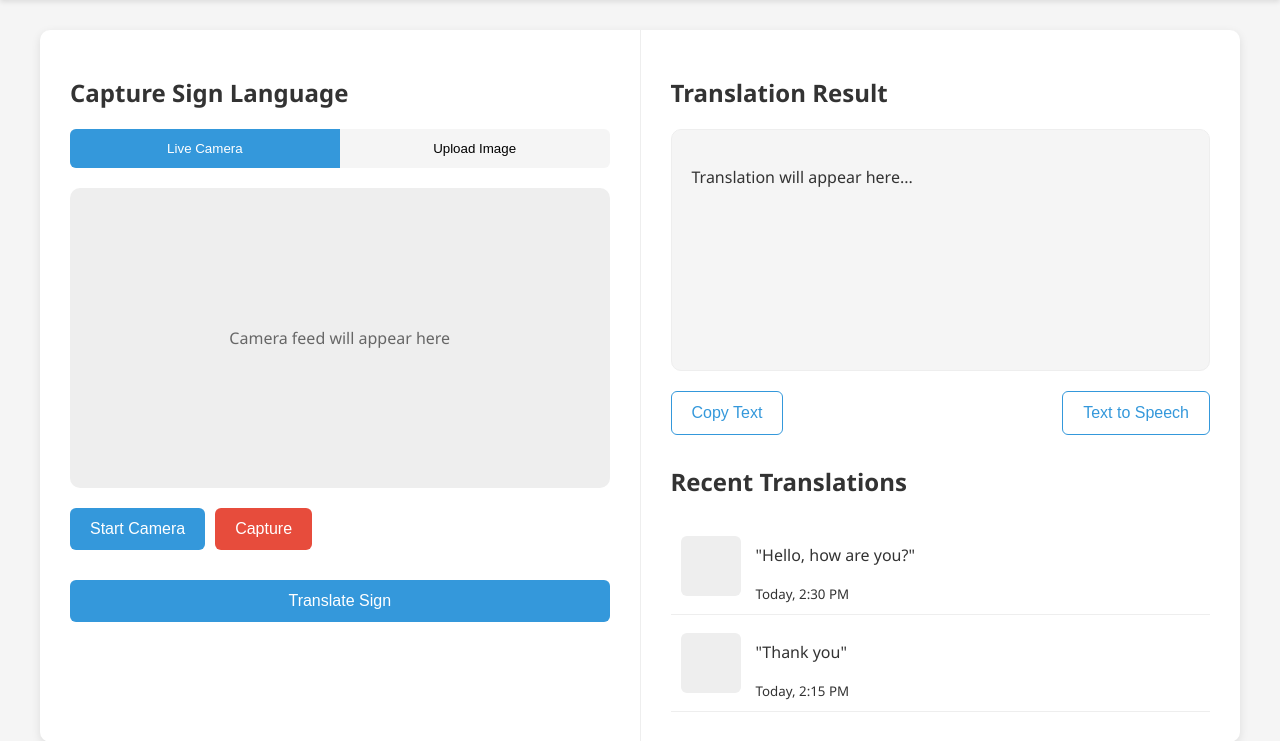
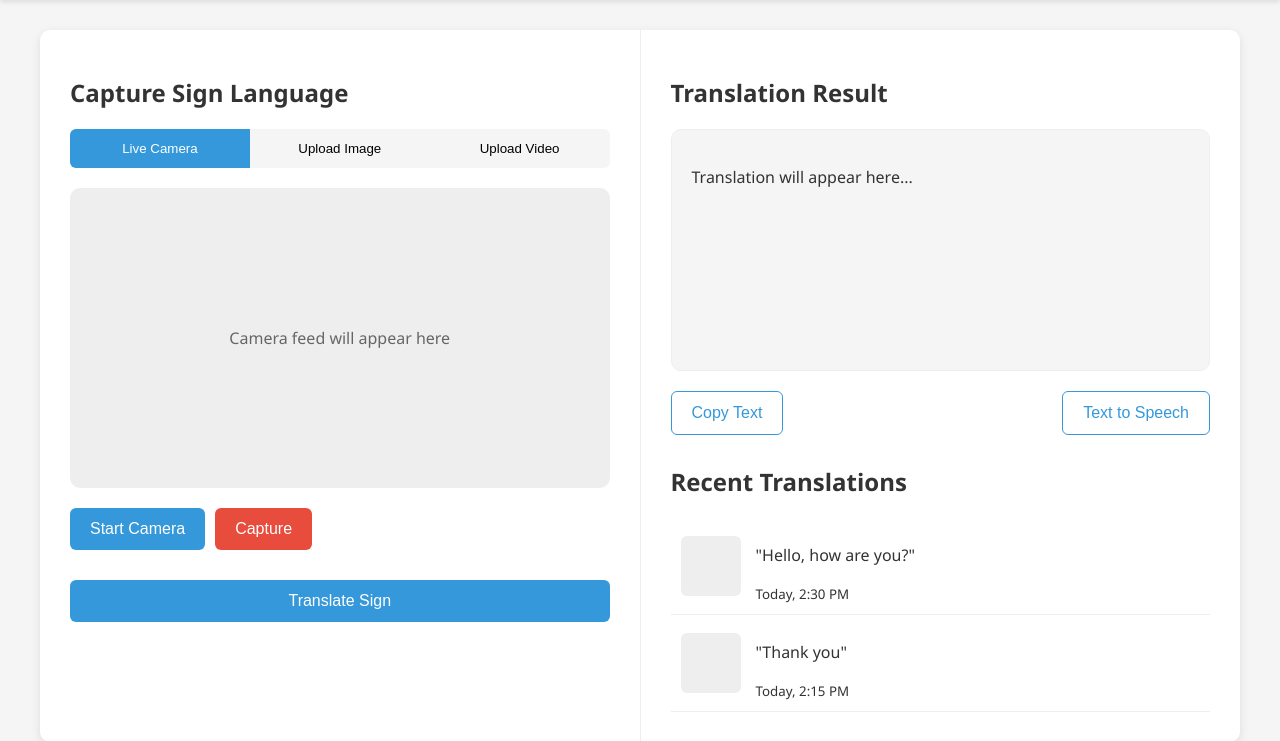
Before and after one commit to Simo56a0/tflite, a Flask app: page / in a window 1280 px wide. Shown: the part 72-813 px from the top of the page. Run offline with Flask 3, Linux system fonts and the light colour scheme.

Commit message:
Update index.html

```diff
--- a/templates/index.html
+++ b/templates/index.html
@@ -1,4 +1,3 @@
-
 <!DOCTYPE html>
 <html lang="en">
 <head>
@@ -290,6 +289,7 @@
                 <div class="toggle-section">
                     <button class="toggle-btn active" data-tab="camera">Live Camera</button>
                     <button class="toggle-btn" data-tab="upload">Upload Image</button>
+                    <button class="toggle-btn" data-tab="video-upload">Upload Video</button> <!-- Added Video Upload Tab -->
                 </div>
 
                 <div id="camera-tab" class="tab-content active">
@@ -312,6 +312,18 @@
                             <p><small>Supports JPG, PNG, GIF</small></p>
                         </label>
                         <input id="file-input" type="file" class="file-input" accept="image/*">
+                    </div>
+                </div>
+
+                <!-- Video Upload Tab -->
+                <div id="video-upload-tab" class="tab-content">
+                    <div class="upload-container">
+                        <label for="video-input" class="upload-area">
+                            <i>🎥</i>
+                            <p>Click to upload a video</p>
+                            <p><small>Supports MP4, MOV, AVI</small></p>
+                        </label>
+                        <input id="video-input" type="file" class="file-input" accept="video/*">
                     </div>
                 </div>
 
@@ -366,35 +378,8 @@
 
                 // Add active class to clicked button and corresponding tab
                 button.classList.add('active');
-                document.getElementById(`${button.dataset.tab}-tab`).classList.add('active');
+                document.getElementById(button.getAttribute('data-tab') + '-tab').classList.add('active');
             });
-        });
-
-        // File upload preview functionality would go here
-        const fileInput = document.getElementById('file-input');
-        const uploadArea = document.querySelector('.upload-area');
-
-        uploadArea.addEventListener('click', () => {
-            fileInput.click();
-        });
-
-        uploadArea.addEventListener('dragover', (e) => {
-            e.preventDefault();
-            uploadArea.classList.add('dragover');
-        });
-
-        uploadArea.addEventListener('dragleave', () => {
-            uploadArea.classList.remove('dragover');
-        });
-
-        uploadArea.addEventListener('drop', (e) => {
-            e.preventDefault();
-            uploadArea.classList.remove('dragover');
-
-            if (e.dataTransfer.files.length) {
-                fileInput.files = e.dataTransfer.files;
-                // Handle file preview
-            }
         });
     </script>
 </body>
```
